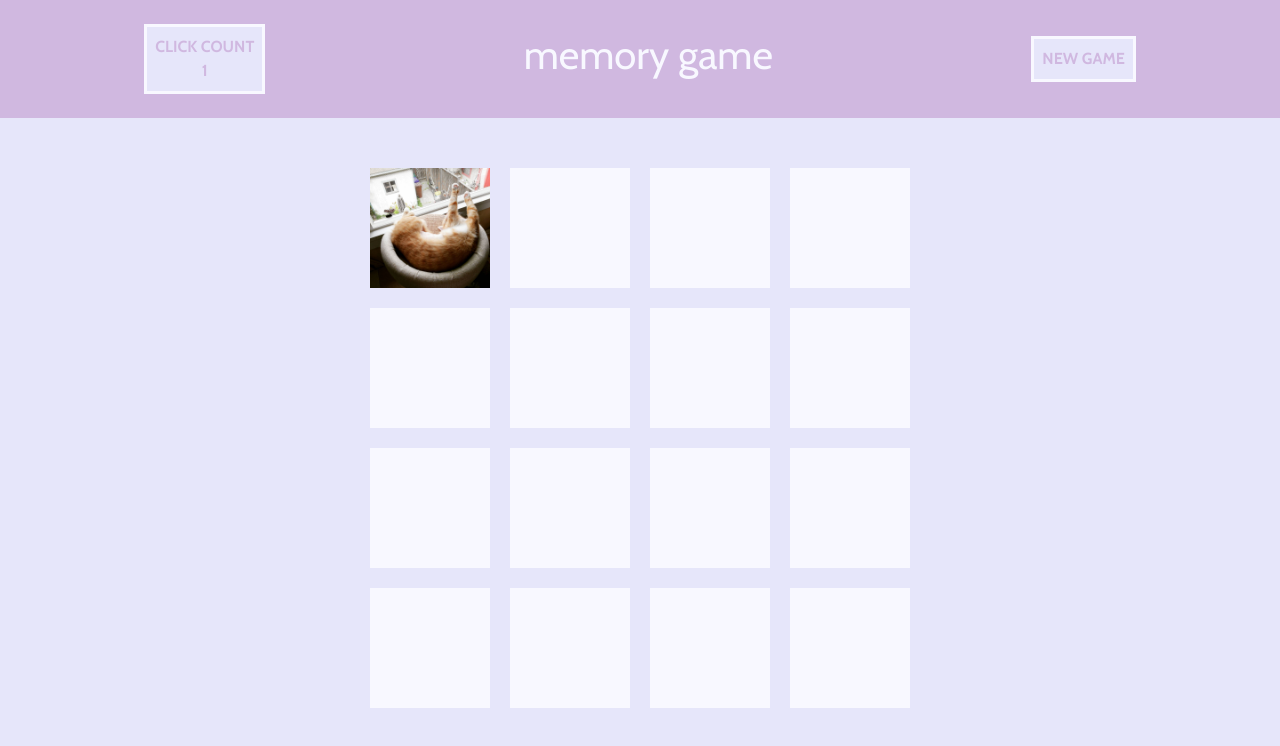
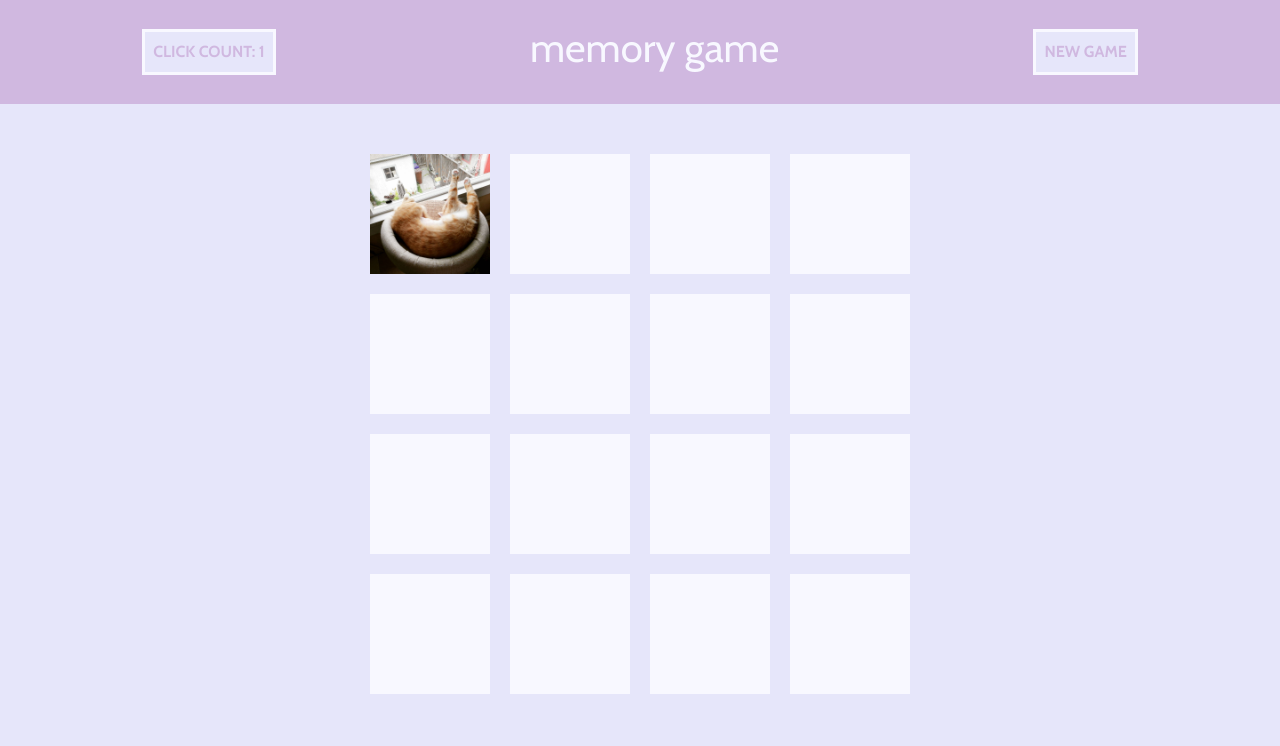
Before and after one commit to meowcodes/card-memory-game, a plain HTML site: page index.html in a window 1280 px wide. Both pictures are taken after a click on the element 430 px from the left and 228 px from the top of the page. Drawn offline with nearby package versions, Linux system fonts and the light colour scheme.

Commit message:
styled click count box

```diff
--- a/index.html
+++ b/index.html
@@ -14,16 +14,17 @@
     <div class="row">
       <div class="col-12 top-box d-flex flex-row justify-content-around align-items-center py-4">
         <div class="text-center count-box">
-          <span>CLICK COUNT</span><br/>
-          <span id="the-count"></span>
+          <span>CLICK COUNT: </span><span id="the-count"></span>
         </div>
         <h1>memory game</h1>
         <div>
-          <button class="new-game-btn" id="new-game-btn"><span>NEW GAME</span></button>
+          <button class="new-game-btn" id="new-game-btn">
+            <span>NEW GAME</span>
+          </button>
         </div>
       </div>
       <div class="col-12 play-box">
-        <div class="card-box d-flex flex-row flex-wrap justify-content-center align-content-center py-2">
+        <div class="card-box d-flex flex-row flex-wrap justify-content-center align-content-center py-2" id="card-box">
           <div class="card">
             <img class="card-unmatched img-fluid" src ="img/kitty1.jpg">
           </div>
--- a/main.css
+++ b/main.css
@@ -8,10 +8,9 @@ body {
 }
 .count-box {
   border: ghostwhite solid 3px;
-  padding: 0.5em;
   background-color: lavender;
   color: #D0B8E0;
-
+  padding: 0.5em
 }
 .count-box span {
   font-weight: 700;
--- a/main.js
+++ b/main.js
@@ -1,9 +1,11 @@
 var card = document.getElementsByClassName("card");
 var theCount = document.getElementById("the-count");
 var newGame = document.getElementById("new-game-btn");
+var cardBox = document.getElementById("card-box");
 var count;
 var pickedCard;
 var clickCount;
+var matchCount;
 var size = 16;
 
 init();
@@ -20,7 +22,7 @@ for(var i=0; i<card.length; i++){
       console.log("same card or already matched");
     }else if(count < 2){
       this.firstElementChild.style.display = "block";
-      this.style.backgroundColor = "lavender";
+      this.style.backgroundColor = "transparent";
       pickedCard.push(this);
       count += 1;
       if(count === 2){
@@ -30,6 +32,10 @@ for(var i=0; i<card.length; i++){
             pickedCard[0].firstElementChild.classList.add("card-matched");
             pickedCard[1].firstElementChild.classList.remove("card-unmatched");
             pickedCard[1].firstElementChild.classList.add("card-matched");
+            matchCount += 1;
+            if(matchCount === size/2){
+              cardBox.style.backgroundColor = "#D0B8E0";
+            }
           }else {
             pickedCard[0].firstElementChild.style.display = "none";
             pickedCard[0].style.backgroundColor = "ghostwhite";
@@ -50,8 +56,10 @@ function init() {
   count = 0;
   pickedCard = [];
   clickCount = 0;
+  matchCount = 0;
   theCount.innerText = clickCount;
   var randomList = [];
+  cardBox.style.backgroundColor = "transparent";
   for(var i=0; i<card.length; i++){
     card[i].firstElementChild.classList.remove("card-matched");
     card[i].firstElementChild.classList.add("card-unmatched");
```
